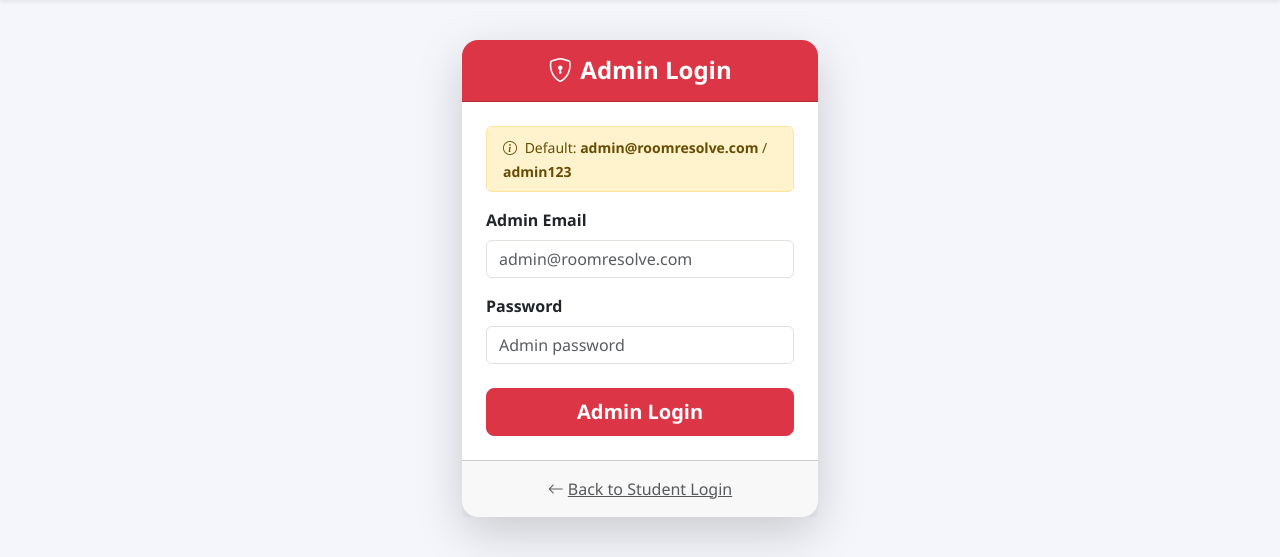
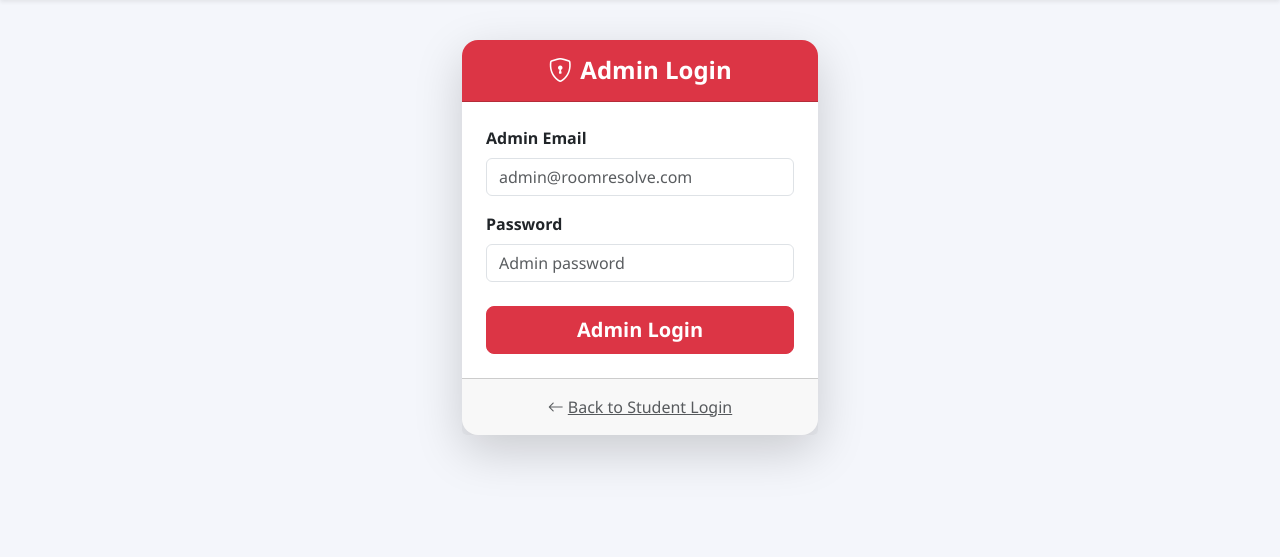
Before and after one commit to youknowrahulraj/RoomResolve, a Flask app: page /admin/login in a window 1280 px wide. Shown: the part 62-619 px from the top of the page. Run offline with Flask 3, Linux system fonts and the light colour scheme; some libraries are stand-ins or nearby versions.

Commit message:
Refactor admin login template structure

```diff
--- a/templates/admin_login.html
+++ b/templates/admin_login.html
@@ -11,13 +11,6 @@
         </h4>
       </div>
       <div class="card-body p-4">
-
-        <div class="alert alert-warning py-2 mb-3">
-          <small>
-            <i class="bi bi-info-circle me-1"></i>
-            Default: <strong>admin@roomresolve.com</strong> / <strong>admin123</strong>
-          </small>
-        </div>
 
         <form method="POST" novalidate>
           {{ form.hidden_tag() }}
```
